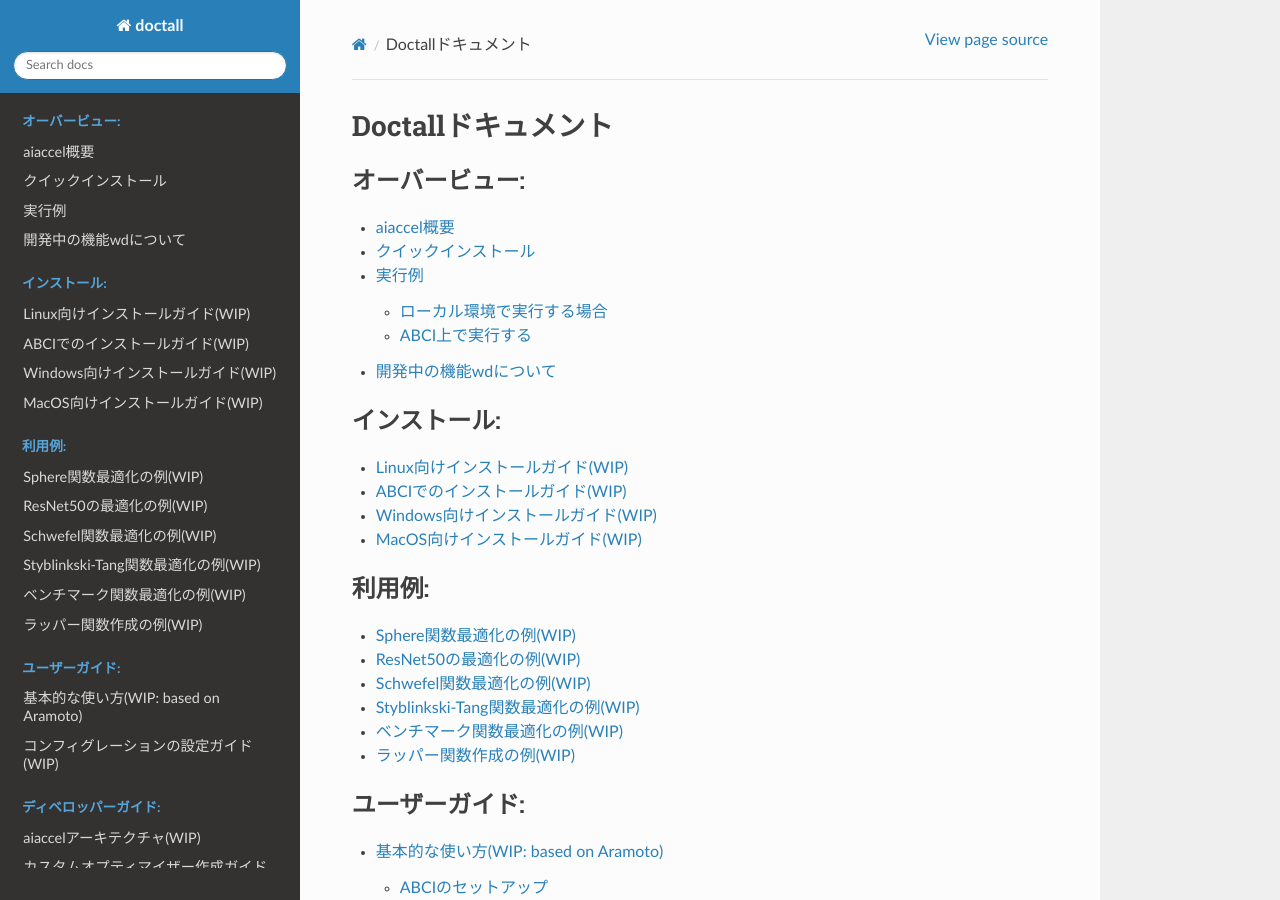
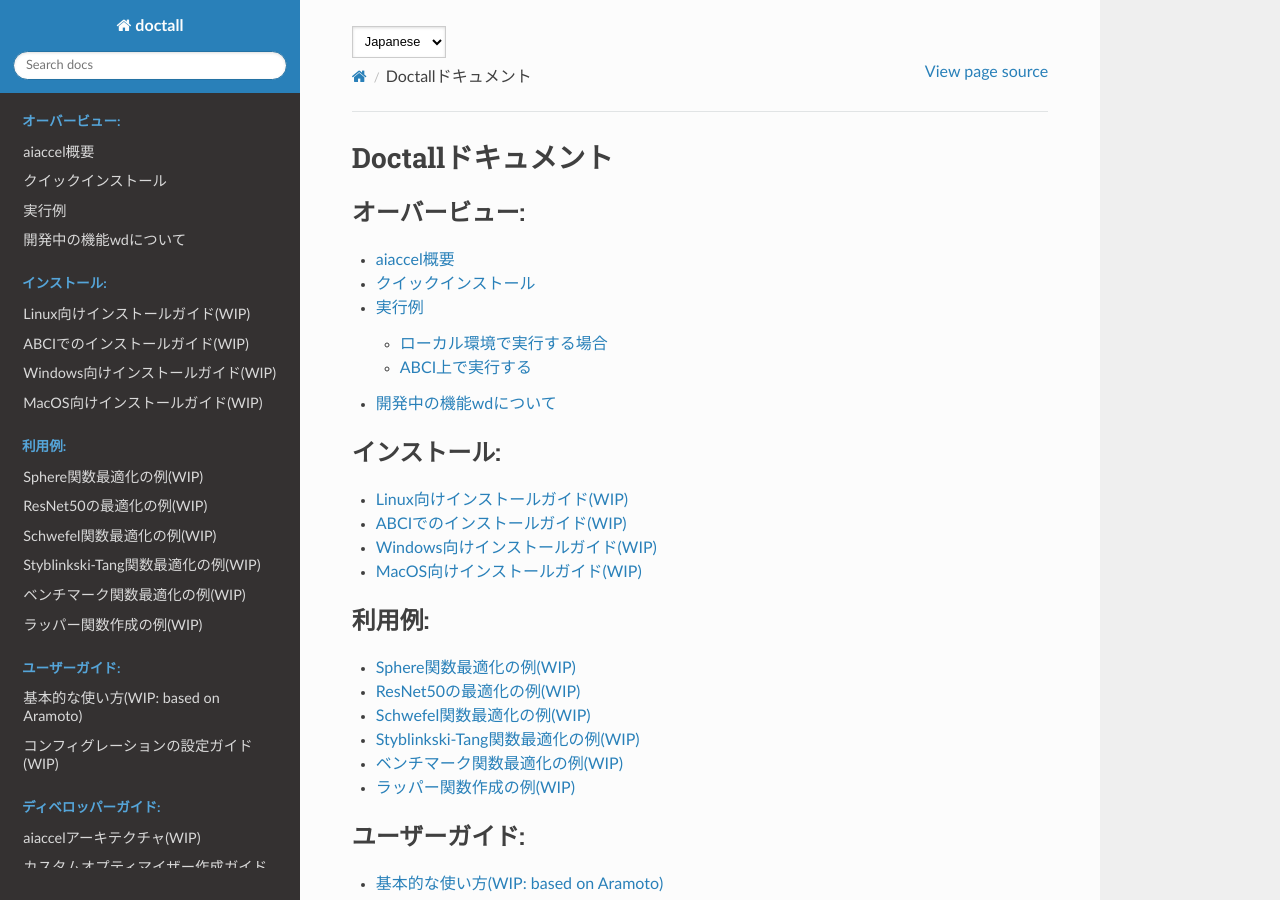
Before and after one commit to tkokada/doctall, a Sphinx documentation site: the page built from docs/source/index.rst, in a window 1280 px wide and 900 px high. Built offline with Sphinx 7.4.7 and the Read the Docs theme 2.0.0, drawn with Linux system fonts in a browser that asks for light colours.

Commit message:
Add i18n.

```diff
--- /dev/null
+++ b/docs/index.html
@@ -0,0 +1 @@
+<meta http-equiv="refresh" content="0; url=./ja/index.html">
--- /dev/null
+++ b/docs/source/_templates/breadcrumbs.html
@@ -0,0 +1,88 @@
+{%- if meta is defined and meta is not none %}
+   {%- set check_meta = True %}
+{%- else %}
+   {%- set check_meta = False %}
+{%- endif %}
+
+{%- if check_meta and 'github_url' in meta %}
+   {%- set display_github = True %}
+{%- endif %}
+
+{%- if check_meta and 'bitbucket_url' in meta %}
+   {%- set display_bitbucket = True %}
+{%- endif %}
+
+{%- if check_meta and 'gitlab_url' in meta %}
+   {%- set display_gitlab = True %}
+{%- endif %}
+
+{%- set display_vcs_links = display_vcs_links if display_vcs_links is defined else True %}
+
+{#- Translators: This is an ARIA section label for page links, including previous/next page link and links to GitHub/GitLab/etc. -#}
+<div role="navigation" aria-label="{{ _('Page navigation') }}">
+  <ul class="wy-breadcrumbs">
+    {%- block breadcrumbs %}
+      <div>
+        <select name="lang" onchange="location.href=value;">
+          {%- for code, display in support_languages.items() %}
+            <option value="{{ pathto('../' + code + '/', 1) }}{{ pathto(pagename, 0, '.') }}"
+              {%- if code == language %}
+                selected
+              {%- endif %}
+            >{{ display }}</option>
+          {%- endfor %}
+        </select>
+      </div>
+      <li><a href="{{ pathto(master_doc) }}" class="icon icon-home" aria-label="Home"></a></li>
+        {%- for doc in parents %}
+          <li class="breadcrumb-item"><a href="{{ doc.link|e }}">{{ doc.title }}</a></li>
+        {%- endfor %}
+      <li class="breadcrumb-item active">{{ title }}</li>
+    {%- endblock %}
+    {%- block breadcrumbs_aside %}
+      <li class="wy-breadcrumbs-aside">
+        {%- if hasdoc(pagename) and display_vcs_links %}
+          {%- if display_github %}
+            {%- if check_meta and 'github_url' in meta %}
+              <!-- User defined GitHub URL -->
+              <a href="{{ meta['github_url'] }}" class="fa fa-github"> {{ _('Edit on GitHub') }}</a>
+            {%- else %}
+              <a href="https://{{ github_host|default("github.com") }}/{{ github_user }}/{{ github_repo }}/{{ theme_vcs_pageview_mode or "blob" }}/{{ github_version }}{{ conf_py_path }}{{ pagename }}{{ page_source_suffix }}" class="fa fa-github"> {{ _('Edit on GitHub') }}</a>
+            {%- endif %}
+          {%- elif display_bitbucket %}
+            {%- if check_meta and 'bitbucket_url' in meta %}
+              <!-- User defined Bitbucket URL -->
+              <a href="{{ meta['bitbucket_url'] }}" class="fa fa-bitbucket"> {{ _('Edit on Bitbucket') }}</a>
+            {%- else %}
+              <a href="https://bitbucket.org/{{ bitbucket_user }}/{{ bitbucket_repo }}/src/{{ bitbucket_version}}{{ conf_py_path }}{{ pagename }}{{ page_source_suffix }}?mode={{ theme_vcs_pageview_mode or "view" }}" class="fa fa-bitbucket"> {{ _('Edit on Bitbucket') }}</a>
+            {%- endif %}
+          {%- elif display_gitlab %}
+            {%- if check_meta and 'gitlab_url' in meta %}
+              <!-- User defined GitLab URL -->
+              <a href="{{ meta['gitlab_url'] }}" class="fa fa-gitlab"> {{ _('Edit on GitLab') }}</a>
+            {%- else %}
+              <a href="https://{{ gitlab_host|default("gitlab.com") }}/{{ gitlab_user }}/{{ gitlab_repo }}/{{ theme_vcs_pageview_mode or "blob" }}/{{ gitlab_version }}{{ conf_py_path }}{{ pagename }}{{ page_source_suffix }}" class="fa fa-gitlab"> {{ _('Edit on GitLab') }}</a>
+            {%- endif %}
+          {%- elif show_source and source_url_prefix %}
+            <a href="{{ source_url_prefix }}{{ pagename }}{{ page_source_suffix }}">{{ _('View page source') }}</a>
+          {%- elif show_source and has_source and sourcename %}
+            <a href="{{ pathto('_sources/' + sourcename, true)|e }}" rel="nofollow"> {{ _('View page source') }}</a>
+          {%- endif %}
+        {%- endif %}
+      </li>
+    {%- endblock %}
+  </ul>
+
+  {%- if (theme_prev_next_buttons_location == 'top' or theme_prev_next_buttons_location == 'both') and (next or prev) %}
+  {#- Translators: This is an ARIA section label for sequential page links, such as previous and next page links. -#}
+  <div class="rst-breadcrumbs-buttons" role="navigation" aria-label="{{ _('Sequential page navigation') }}">
+      {%- if prev %}
+        <a href="{{ prev.link|e }}" class="btn btn-neutral float-left" title="{{ prev.title|striptags|e }}" accesskey="p"><span class="fa fa-arrow-circle-left" aria-hidden="true"></span> {{ _('Previous') }}</a>
+      {%- endif %}
+      {%- if next %}
+        <a href="{{ next.link|e }}" class="btn btn-neutral float-right" title="{{ next.title|striptags|e }}" accesskey="n">{{ _('Next') }} <span class="fa fa-arrow-circle-right" aria-hidden="true"></span></a>
+      {%- endif %}
+  </div>
+  {%- endif %}
+  <hr/>
+</div>
--- a/docs/source/conf.py
+++ b/docs/source/conf.py
@@ -30,16 +30,22 @@ extensions = [
 ]
 
 templates_path = ["_templates"]
-exclude_patterns = []
+exclude_patterns = ["_build", "Thumbs.db", ".DS_Store"]
 
 
 # -- Options for HTML output -------------------------------------------------
 # https://www.sphinx-doc.org/en/master/usage/configuration.html#options-for-html-output
 
 html_theme = "sphinx_rtd_theme"
-# html_static_path = ['_static']
+# html_static_path = ["_static"]
 html_sidebars = {"**": ["search-field", "sidebar-nav-bs", "sidebar-ethical-ads"]}
 source_suffix = {".rst": "restructuredtext", ".txt": "markdown", ".md": "markdown"}
+html_context = {
+    "support_languages": {
+        "ja": "Japanese",
+        "en": "English",
+    }
+}
 
 language = "ja"
 locale_dirs = ["locale/"]
```
Also changed, not shown: 2 other files.
